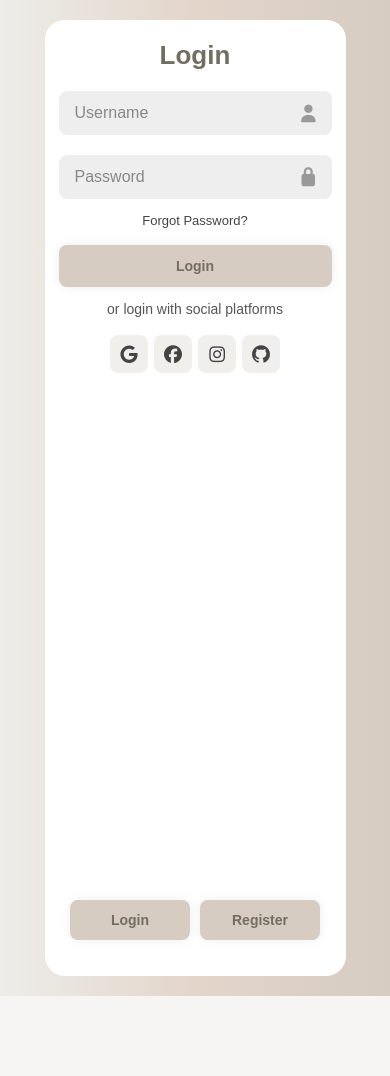
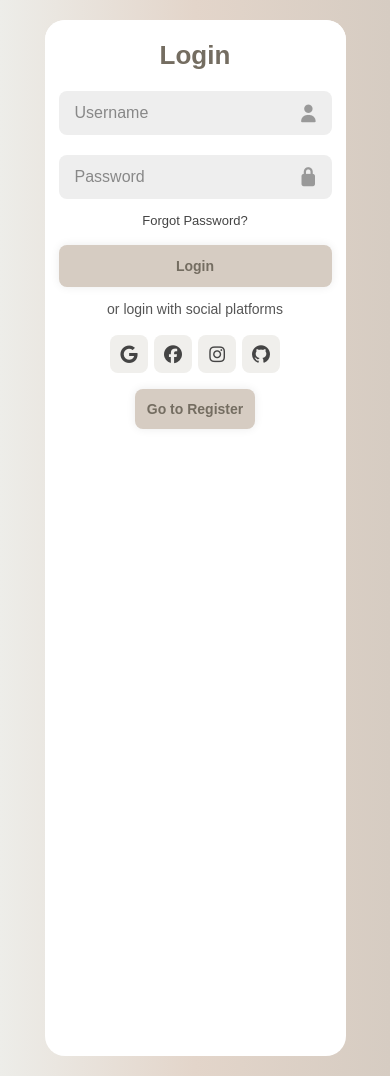
Before and after one commit to Alelover01/personalHub, a React (Create React App) app in the folder frontend/: page / in a window 390 px wide. Before the commit the page ends 996 px from the top, so only its background shows below. Built offline with nearby package versions, Linux system fonts and the light colour scheme.

Commit message:
Changed the position of the button in mobile

```diff
--- a/frontend/src/pages/Auth/Auth.css
+++ b/frontend/src/pages/Auth/Auth.css
@@ -360,7 +360,6 @@
   /* Mostra i bottoni mobile */
   .auth-layout .mobile-toggle {
     display: flex;
-    flex-direction: row;
   }
 
   .auth-layout .btn {
--- a/frontend/src/pages/Auth/Auth.jsx
+++ b/frontend/src/pages/Auth/Auth.jsx
@@ -173,6 +173,9 @@ export default function Auth() {
               <a href="#"><i className="fa-brands fa-instagram"></i></a>
               <a href="#"><i className="fa-brands fa-github"></i></a>
             </div>
+            <div className="mobile-toggle">
+              <button className="btn" type="button" onClick={handleToggleRegister}>Go to Register</button>
+            </div>
           </form>
         </div>
 
@@ -213,6 +216,9 @@ export default function Auth() {
               <a href="#"><i className="fa-brands fa-instagram"></i></a>
               <a href="#"><i className="fa-brands fa-github"></i></a>
             </div>
+            <div className="mobile-toggle">
+              <button className="btn" type="button" onClick={handleToggleLogin}>Go to Login</button>
+            </div>
           </form>
         </div>
 
@@ -230,11 +236,6 @@ export default function Auth() {
             <button className="btn login-btn" type="button" onClick={handleToggleLogin}>Login</button>
           </div>
         </div>
-        {/* Mobile Toggle Buttons */}
-        <div className="mobile-toggle">
-          <button className="btn" type="button" onClick={handleToggleLogin}>Login</button>
-          <button className="btn" type="button" onClick={handleToggleRegister}>Register</button>
-        </div>
       </div>
     </div>
   );
```
